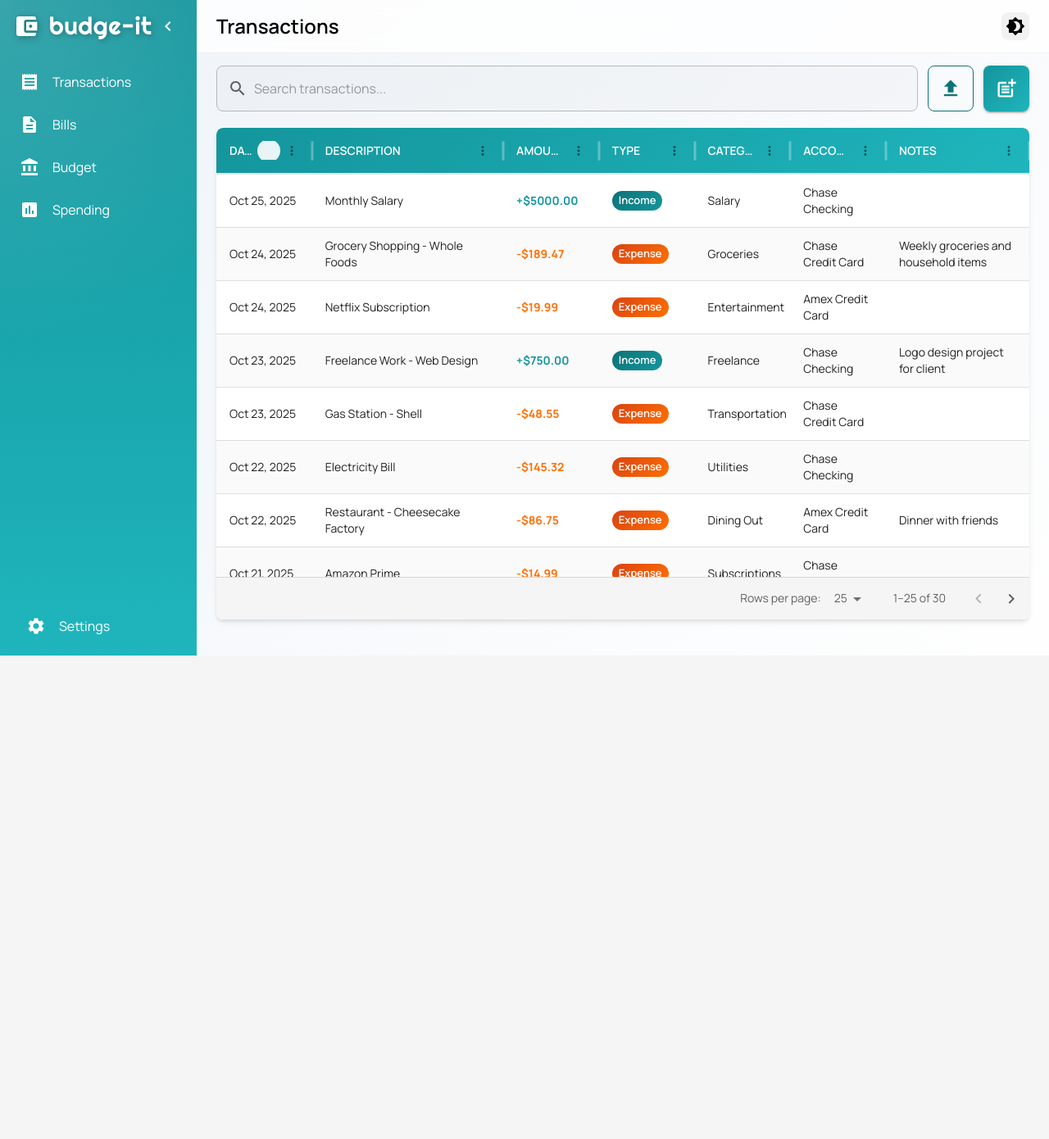
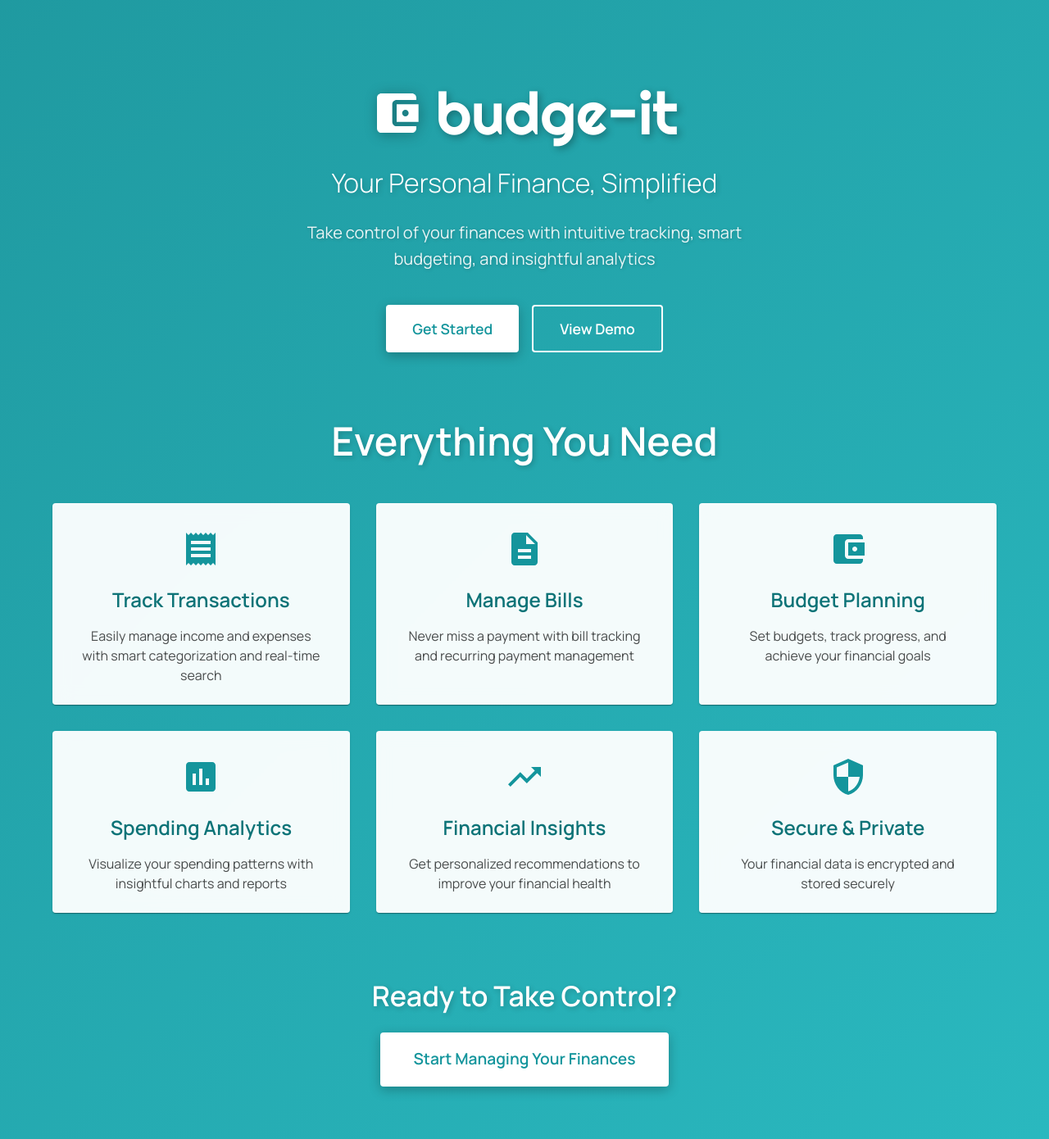
Before and after one commit to mctelinde/budge-it, a React (Create React App) app: page / in a window 1280 px wide. Before the commit this address led to /transactions. Shown: the whole page at 82% size. Before the commit the page ends 800 px from the top, so only its background shows below. Built offline with nearby package versions, Linux system fonts and the light colour scheme.

Commit message:
feat: Implement LandingPage and update routing; adjust paths for settings and menu items

```diff
--- a/src/App.tsx
+++ b/src/App.tsx
@@ -4,6 +4,7 @@ import { ThemeProvider, CssBaseline } from '@mui/material';
 import { Layout } from './components/Layout';
 import { GlobalStyles } from './components/GlobalStyles';
 import { lightTheme, darkTheme } from './themes/theme';
+import { LandingPage } from './pages/LandingPage';
 import { TransactionsPage } from './pages/TransactionsPage';
 import { BillsPage } from './pages/BillsPage';
 import { BudgetPage } from './pages/BudgetPage';
@@ -23,17 +24,16 @@ function App() {
       <CssBaseline />
       <GlobalStyles />
       <BrowserRouter>
-        <Layout toggleTheme={toggleTheme}>
-          <Routes>
-            <Route path="/transactions" element={<TransactionsPage />} />
-            <Route path="/bills" element={<BillsPage />} />
-            <Route path="/budget" element={<BudgetPage />} />
-            <Route path="/spending" element={<SpendingPage />} />
-            <Route path="/settings" element={<SettingsPage />} />
-            <Route path="/settings/categories" element={<CategoryManagementPage />} />
-            <Route path="/" element={<Navigate to="/transactions" replace />} />
-          </Routes>
-        </Layout>
+        <Routes>
+          <Route path="/" element={<LandingPage />} />
+          <Route path="/app/transactions" element={<Layout toggleTheme={toggleTheme}><TransactionsPage /></Layout>} />
+          <Route path="/app/bills" element={<Layout toggleTheme={toggleTheme}><BillsPage /></Layout>} />
+          <Route path="/app/budget" element={<Layout toggleTheme={toggleTheme}><BudgetPage /></Layout>} />
+          <Route path="/app/spending" element={<Layout toggleTheme={toggleTheme}><SpendingPage /></Layout>} />
+          <Route path="/app/settings" element={<Layout toggleTheme={toggleTheme}><SettingsPage /></Layout>} />
+          <Route path="/app/settings/categories" element={<Layout toggleTheme={toggleTheme}><CategoryManagementPage /></Layout>} />
+          <Route path="/app" element={<Navigate to="/app/transactions" replace />} />
+        </Routes>
       </BrowserRouter>
     </ThemeProvider>
   );
--- a/src/components/Layout.tsx
+++ b/src/components/Layout.tsx
@@ -52,10 +52,10 @@ export const Layout: React.FC<LayoutProps> = ({ children, toggleTheme }) => {
   };
 
   const menuItems = [
-    { text: 'Transactions', icon: <Receipt />, path: '/transactions' },
-    { text: 'Bills', icon: <Description />, path: '/bills' },
-    { text: 'Budget', icon: <AccountBalance />, path: '/budget' },
-    { text: 'Spending', icon: <Assessment />, path: '/spending' },
+    { text: 'Transactions', icon: <Receipt />, path: '/app/transactions' },
+    { text: 'Bills', icon: <Description />, path: '/app/bills' },
+    { text: 'Budget', icon: <AccountBalance />, path: '/app/budget' },
+    { text: 'Spending', icon: <Assessment />, path: '/app/spending' },
   ];
 
   const currentPage = menuItems.find(item => item.path === location.pathname)?.text || 'Dashboard';
@@ -129,7 +129,21 @@ export const Layout: React.FC<LayoutProps> = ({ children, toggleTheme }) => {
           </IconButton>
         )}
         {desktopOpen && (
-          <Box sx={{ display: 'flex', alignItems: 'center', gap: 1.5 }}>
+          <Box
+            component={Link}
+            to="/"
+            sx={{
+              display: 'flex',
+              alignItems: 'center',
+              gap: 1.5,
+              textDecoration: 'none',
+              cursor: 'pointer',
+              transition: 'opacity 0.2s ease',
+              '&:hover': {
+                opacity: 0.8,
+              },
+            }}
+          >
             <AccountBalanceWallet
               sx={{
                 fontSize: '2rem',
@@ -234,7 +248,7 @@ export const Layout: React.FC<LayoutProps> = ({ children, toggleTheme }) => {
       <Box sx={{ mt: 'auto', p: 1 }}>
         <ListItem
           component={Link}
-          to="/settings"
+          to="/app/settings"
           sx={{
             color: '#ffffff',
             textDecoration: 'none',
--- /dev/null
+++ b/src/pages/LandingPage.tsx
@@ -0,0 +1,286 @@
+import React from 'react';
+import { Box, Typography, Button, Container, Grid, Card, CardContent, useTheme } from '@mui/material';
+import { useNavigate } from 'react-router-dom';
+import {
+  AccountBalanceWallet,
+  Receipt,
+  TrendingUp,
+  Description,
+  Assessment,
+  Security,
+} from '@mui/icons-material';
+
+export const LandingPage: React.FC = () => {
+  const theme = useTheme();
+  const navigate = useNavigate();
+
+  const features = [
+    {
+      icon: <Receipt sx={{ fontSize: '3rem' }} />,
+      title: 'Track Transactions',
+      description: 'Easily manage income and expenses with smart categorization and real-time search',
+    },
+    {
+      icon: <Description sx={{ fontSize: '3rem' }} />,
+      title: 'Manage Bills',
+      description: 'Never miss a payment with bill tracking and recurring payment management',
+    },
+    {
+      icon: <AccountBalanceWallet sx={{ fontSize: '3rem' }} />,
+      title: 'Budget Planning',
+      description: 'Set budgets, track progress, and achieve your financial goals',
+    },
+    {
+      icon: <Assessment sx={{ fontSize: '3rem' }} />,
+      title: 'Spending Analytics',
+      description: 'Visualize your spending patterns with insightful charts and reports',
+    },
+    {
+      icon: <TrendingUp sx={{ fontSize: '3rem' }} />,
+      title: 'Financial Insights',
+      description: 'Get personalized recommendations to improve your financial health',
+    },
+    {
+      icon: <Security sx={{ fontSize: '3rem' }} />,
+      title: 'Secure & Private',
+      description: 'Your financial data is encrypted and stored securely',
+    },
+  ];
+
+  return (
+    <Box
+      sx={{
+        minHeight: '100vh',
+        background: theme.palette.mode === 'dark'
+          ? 'linear-gradient(135deg, rgba(13, 115, 119, 0.95) 0%, rgba(20, 149, 156, 0.95) 100%)'
+          : 'linear-gradient(135deg, rgba(20, 149, 156, 0.95) 0%, rgba(31, 181, 188, 0.95) 100%)',
+      }}
+    >
+      {/* Hero Section */}
+      <Container maxWidth="lg">
+        <Box
+          sx={{
+            pt: { xs: 8, md: 12 },
+            pb: { xs: 8, md: 10 },
+            textAlign: 'center',
+          }}
+        >
+          <Box
+            sx={{
+              display: 'flex',
+              alignItems: 'center',
+              justifyContent: 'center',
+              mb: 3,
+            }}
+          >
+            <AccountBalanceWallet
+              sx={{
+                fontSize: '4rem',
+                color: '#ffffff',
+                mr: 2,
+                filter: 'drop-shadow(2px 2px 8px rgba(0, 0, 0, 0.3))',
+              }}
+            />
+            <Typography
+              variant="h1"
+              sx={{
+                fontFamily: '"Righteous", "Manrope", sans-serif',
+                fontSize: { xs: '3rem', md: '4.5rem' },
+                fontWeight: 400,
+                color: '#ffffff',
+                textShadow: '3px 3px 10px rgba(0, 0, 0, 0.3)',
+              }}
+            >
+              budge-it
+            </Typography>
+          </Box>
+
+          <Typography
+            variant="h4"
+            sx={{
+              mb: 3,
+              color: '#ffffff',
+              fontWeight: 300,
+              fontSize: { xs: '1.5rem', md: '2rem' },
+              textShadow: '2px 2px 6px rgba(0, 0, 0, 0.2)',
+            }}
+          >
+            Your Personal Finance, Simplified
+          </Typography>
+
+          <Typography
+            variant="h6"
+            sx={{
+              mb: 5,
+              color: 'rgba(255, 255, 255, 0.9)',
+              fontWeight: 400,
+              maxWidth: '600px',
+              mx: 'auto',
+              textShadow: '1px 1px 4px rgba(0, 0, 0, 0.2)',
+            }}
+          >
+            Take control of your finances with intuitive tracking, smart budgeting, and insightful analytics
+          </Typography>
+
+          <Box sx={{ display: 'flex', gap: 2, justifyContent: 'center', flexWrap: 'wrap' }}>
+            <Button
+              variant="contained"
+              size="large"
+              onClick={() => navigate('/app/transactions')}
+              sx={{
+                px: 4,
+                py: 1.5,
+                fontSize: '1.1rem',
+                background: '#ffffff',
+                color: theme.palette.mode === 'dark' ? '#0d7377' : '#14959c',
+                fontWeight: 600,
+                boxShadow: '0 4px 14px rgba(0, 0, 0, 0.25)',
+                '&:hover': {
+                  background: 'rgba(255, 255, 255, 0.9)',
+                  transform: 'translateY(-2px)',
+                  boxShadow: '0 6px 20px rgba(0, 0, 0, 0.3)',
+                },
+                transition: 'all 0.3s ease',
+              }}
+            >
+              Get Started
+            </Button>
+            <Button
+              variant="outlined"
+              size="large"
+              onClick={() => navigate('/app/transactions')}
+              sx={{
+                px: 4,
+                py: 1.5,
+                fontSize: '1.1rem',
+                borderColor: '#ffffff',
+                color: '#ffffff',
+                borderWidth: 2,
+                fontWeight: 600,
+                '&:hover': {
+                  borderColor: '#ffffff',
+                  backgroundColor: 'rgba(255, 255, 255, 0.1)',
+                  borderWidth: 2,
+                  transform: 'translateY(-2px)',
+                },
+                transition: 'all 0.3s ease',
+              }}
+            >
+              View Demo
+            </Button>
+          </Box>
+        </Box>
+
+        {/* Features Section */}
+        <Box sx={{ pb: 10 }}>
+          <Typography
+            variant="h3"
+            sx={{
+              textAlign: 'center',
+              mb: 6,
+              color: '#ffffff',
+              fontWeight: 600,
+              textShadow: '2px 2px 6px rgba(0, 0, 0, 0.2)',
+            }}
+          >
+            Everything You Need
+          </Typography>
+
+          <Grid container spacing={4}>
+            {features.map((feature, index) => (
+              <Grid size={{ xs: 12, sm: 6, md: 4 }} key={index}>
+                <Card
+                  sx={{
+                    height: '100%',
+                    background: theme.palette.mode === 'dark'
+                      ? 'rgba(255, 255, 255, 0.1)'
+                      : 'rgba(255, 255, 255, 0.95)',
+                    backdropFilter: 'blur(10px)',
+                    transition: 'all 0.3s ease',
+                    '&:hover': {
+                      transform: 'translateY(-8px)',
+                      boxShadow: '0 12px 24px rgba(0, 0, 0, 0.3)',
+                    },
+                  }}
+                >
+                  <CardContent sx={{ p: 4, textAlign: 'center' }}>
+                    <Box
+                      sx={{
+                        color: theme.palette.mode === 'dark' ? '#ffffff' : '#14959c',
+                        mb: 2,
+                      }}
+                    >
+                      {feature.icon}
+                    </Box>
+                    <Typography
+                      variant="h5"
+                      sx={{
+                        mb: 2,
+                        fontWeight: 600,
+                        color: theme.palette.mode === 'dark' ? '#ffffff' : '#0d7377',
+                      }}
+                    >
+                      {feature.title}
+                    </Typography>
+                    <Typography
+                      variant="body1"
+                      sx={{
+                        color: theme.palette.mode === 'dark'
+                          ? 'rgba(255, 255, 255, 0.8)'
+                          : 'rgba(0, 0, 0, 0.7)',
+                      }}
+                    >
+                      {feature.description}
+                    </Typography>
+                  </CardContent>
+                </Card>
+              </Grid>
+            ))}
+          </Grid>
+        </Box>
+
+        {/* Call to Action */}
+        <Box
+          sx={{
+            textAlign: 'center',
+            pb: 8,
+          }}
+        >
+          <Typography
+            variant="h4"
+            sx={{
+              mb: 3,
+              color: '#ffffff',
+              fontWeight: 600,
+              textShadow: '2px 2px 6px rgba(0, 0, 0, 0.2)',
+            }}
+          >
+            Ready to Take Control?
+          </Typography>
+          <Button
+            variant="contained"
+            size="large"
+            onClick={() => navigate('/app/transactions')}
+            sx={{
+              px: 5,
+              py: 2,
+              fontSize: '1.2rem',
+              background: '#ffffff',
+              color: theme.palette.mode === 'dark' ? '#0d7377' : '#14959c',
+              fontWeight: 600,
+              boxShadow: '0 4px 14px rgba(0, 0, 0, 0.25)',
+              '&:hover': {
+                background: 'rgba(255, 255, 255, 0.9)',
+                transform: 'translateY(-2px)',
+                boxShadow: '0 6px 20px rgba(0, 0, 0, 0.3)',
+              },
+              transition: 'all 0.3s ease',
+            }}
+          >
+            Start Managing Your Finances
+          </Button>
+        </Box>
+      </Container>
+    </Box>
+  );
+};
```
Also changed, not shown: src/components/GlobalStyles.tsx (+4 -4 lines), src/pages/SettingsPage.tsx (+4 -4 lines).
